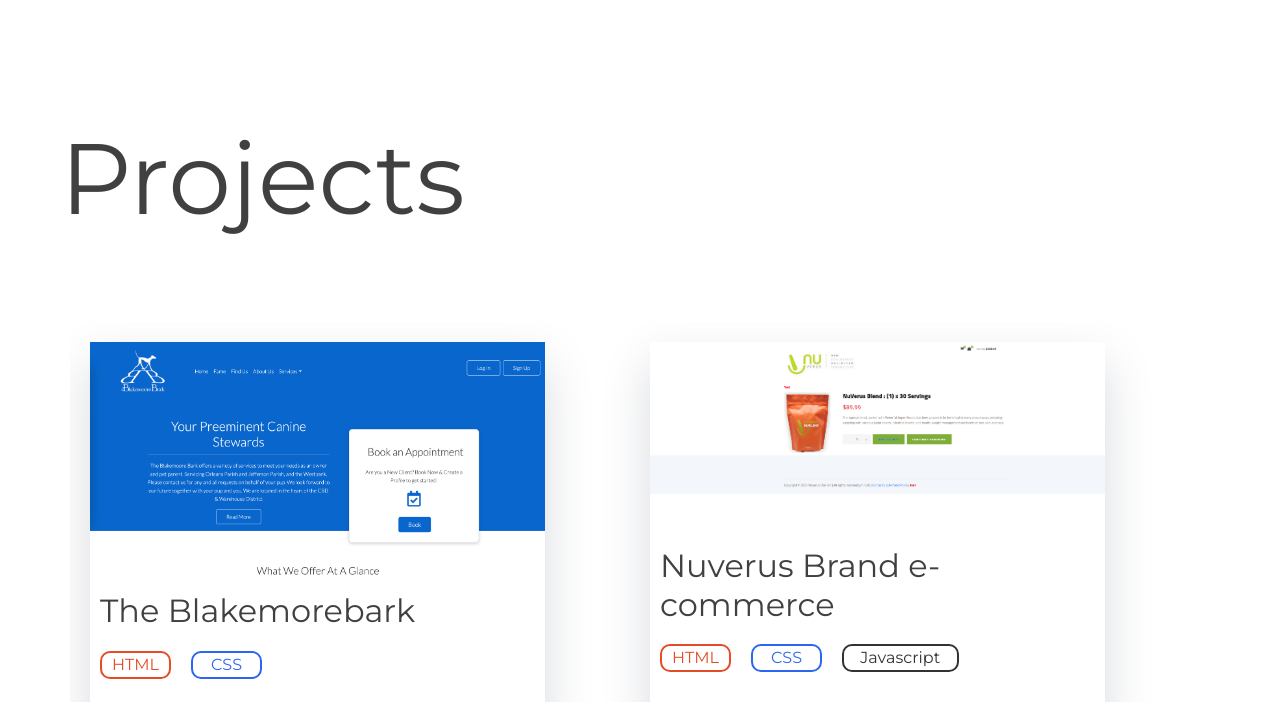
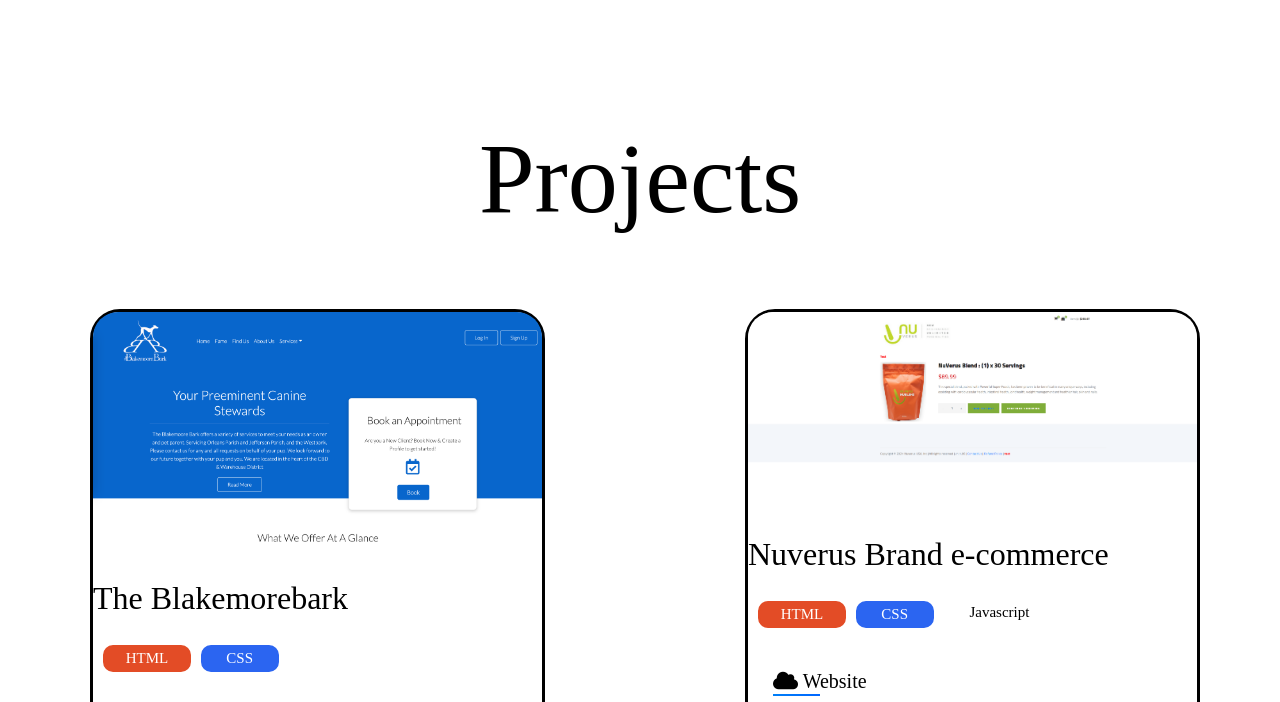
Before and after one commit to Jakobie97/PortfolioShowcase, a plain HTML site: page index.html in a window 1280 px wide. Shown: the part 1012-1714 px from the top of the page. Drawn offline with nearby package versions, Linux system fonts and the light colour scheme.

Commit message:
update ui
-- took off the shadow of cards to solid lone
--changed the shading and font size of the html CSS tags
--fixed the h2 tags

--cleaned up css style sheet
made default font all same color
-- fixed margins

```diff
--- a/index.html
+++ b/index.html
@@ -6,7 +6,7 @@
     <meta http-equiv="X-UA-Compatible" content="IE=edge">
     <meta name="viewport" content="width=device-width, initial-scale=1.0">
 
-    <link rel="icon" type="image/x-icon" href="/img/cloud_emoji-removebg-preview.png"
+    <link rel="icon" type="image/x-icon" href="/img/cloud_emoji-removebg-preview.png">
 
     <!-- bootsstrap -->
     <link href="https://cdn.jsdelivr.net/npm/bootstrap@5.1.3/dist/css/bootstrap.min.css" rel="stylesheet" integrity="sha384-1BmE4kWBq78iYhFldvKuhfTAU6auU8tT94WrHftjDbrCEXSU1oBoqyl2QvZ6jIW3" crossorigin="anonymous">
@@ -72,17 +72,18 @@
 
 
     <a id="projects">
-      <h1 style="padding: 20px; margin-left: 40px; margin-bottom: 5%;">Projects</h1>
+      <h1 class="project_title">Projects</h1>
     </a>
 
     <div class="container">
         <div class="square">
             <img src="/img/blakemorebark.png"; class="mask">
-            <div class="h2">The Blakemorebark</div>
+            <h2>The Blakemorebark</h2>
 
             <div class="tags">
               <p class="one">HTML</p>
               <p class="two">CSS</p>
+
             </div>
 
             <div class ="icon"><a href="https://cerulean-jelly-5169c5.netlify.app/index.html" target="_" class="button"><i class="fas fa-cloud" aria-hidden="true"></i> Website </a>
@@ -93,7 +94,7 @@
 
         <div class="square">
           <img src="/img/Screenshot (202).png"; class="mask">
-          <div class="h2">Nuverus Brand e-commerce</div>
+          <h2>Nuverus Brand e-commerce</h2>
 
           <div class="tags">
             <p class="one">HTML</p>
--- a/style.css
+++ b/style.css
@@ -9,9 +9,9 @@ html{
 body{
   height: calc(100vh - 8em);
   /* padding: 4em; */
-  color: rgba(0, 0, 0, 0.75);
+  color: black;
   font-family: 'Lato', sans-serif;
-  font-family: 'Montserrat', sans-serif;
+  font-family: "Apercu";
   background-image: url(/img/Cloudy.svg);
   background-repeat: no-repeat;
 
@@ -49,6 +49,7 @@ ul li {
     transition: background-size 0.5s ease;
 
     animation: fadeIn 1s;
+  font-size: 30px;
 
 }
 
@@ -67,7 +68,7 @@ ul li:hover {
   color: black;
   text-decoration: none;
   margin-top: 5%;
-  margin-left: 10px;
+  margin-left: 25px;
 
   display: inline-block;
   position: relative;
@@ -86,18 +87,28 @@ ul li:hover {
   background-size: 100% 2px;
 }
 
+.icon {
+  font-size: 20px;
+}
+
+.project_title {
+  font-size: 36px;
+  text-align: center;
+  margin-bottom: 50px;;
+}
 
 /* --------------------------------work showcase ---------------------------------------------- */
 .container {
   display: grid;
     grid-template-columns: 1fr 1fr;
-    grid-gap: 20px;
+    grid-gap: 200px;
   padding: 20px;
   overflow: hidden;
+
 }
 
 .work {
-    margin-top: 25%;
+  margin-top: 25%;
 }
 
 
@@ -109,18 +120,29 @@ ul li:hover {
 .work_container {
   margin-top: 60%;
 
+
 }
 
 .work_container a h1 {
   font-size: 100px;
 }
 
-.square p, .square .h2 {
-  margin: 10px;
+
+
+.square h2 {
+  margin-top: 30px;
 }
 
 .square img {
-  width: 455px
+  width: 100%;
+  border-radius: 25px;
+}
+
+
+.square p {
+  display:inline-block;
+  font-size: 15px;
+  margin-top: 20px;
 }
 
 .square .tags {
@@ -128,26 +150,25 @@ ul li:hover {
     grid-template-columns: .2fr .2fr .3fr;
     grid-gap: 0px;
   text-align: center;
+  margin-left: 10px;
 }
 
 .square .tags .one {
-  color: rgb(227, 76, 38);
+  color: white;
+  background-color: rgb(227, 76, 38);
   border: 2px solid rgb(227, 76, 38);
   border-radius: 10px;
 }
 
 .square .tags .two {
-  color: rgb(43 101 241);
+  color: white;
+  background-color: rgb(43 101 241);
   border: 2px solid rgb(43 101 241);
   border-radius: 10px;
+  margin-left: 10px;
 }
 
-.square .tags .three {
-  color: rgb(50, 51, 48);
-  border: 2px solid rgb(50, 51, 48);
 
-  border-radius: 10px;
-}
 
 
 /*---------------------- Type writer affect -------------------------------------------------*/
@@ -364,14 +385,11 @@ ul li:hover {
 .square {
   width: 455px;
   height: 500px;
-  background: white;
+
   border-radius: 4px;
-  box-shadow: 0px 20px 50px #d9dbdf;
-  -webkit-transition: all 0.3s ease;
-  -o-transition: all 0.3s ease;
-  transition: all 0.3s ease;
-  margin-bottom: 30px;
-
+  border-style: solid;
+  border-color: black;
+  border-radius:  30px;;
 
 }
 
@@ -442,9 +460,7 @@ form .form-group {
   .square {
     width: 96%;
   }
-  .square img {
-    width: 335px;
-  }
+
 
   #about h1, #contact h1 {
     margin-left: 15px;
```
